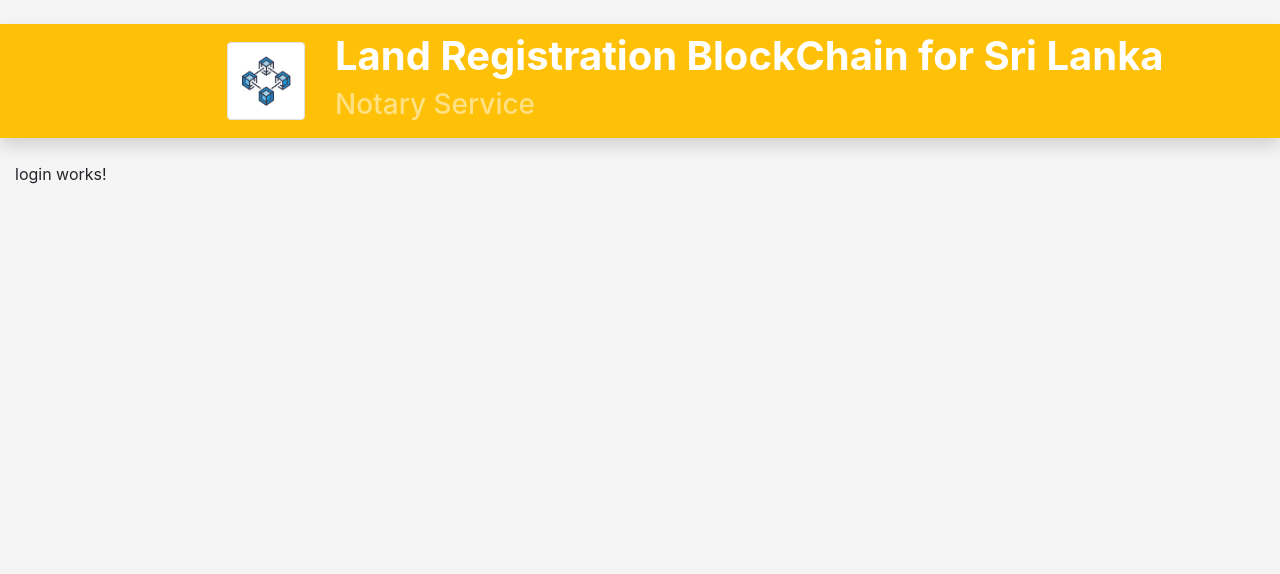
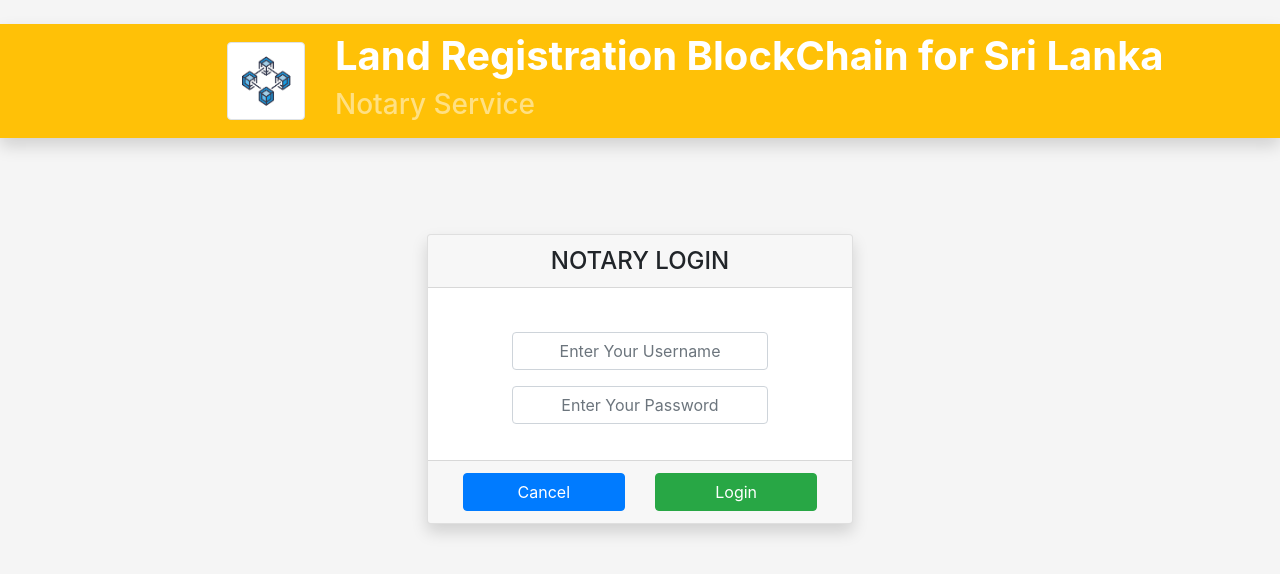
Before and after one commit to LRBSL/frontend-for-notary, an Angular app: page /login in a window 1280 px wide. Shown: the top 574 px of the page. Built offline with nearby package versions, Linux system fonts and the light colour scheme.

Commit message:
login form designed

```diff
--- a/src/app/components/login/login.component.html
+++ b/src/app/components/login/login.component.html
@@ -1 +1,27 @@
-<p>login works!</p>
+<div class="row mt-5 pt-5">
+  <div class="col-4 mx-auto card shadow">
+    <div class="row card-header">
+      <h4 class="my-0 mx-auto"> NOTARY LOGIN </h4>
+    </div>
+    <div class="row card-body">
+      <form class="container mt-4" [formGroup]="loginForm">
+        <div class="form-group row">
+          <input id="username" class="col-8 form-control mx-auto text-center" type="text" formControlName="username"
+            placeholder="Enter Your Username" />
+        </div>
+        <div class="form-group row">
+          <input id="password" class="col-8 form-control mx-auto text-center" type="password" formControlName="password"
+            placeholder="Enter Your Password" />
+        </div>
+      </form>
+    </div>
+    <div class="row card-footer">
+      <div class="col-6">
+        <button class="btn btn-primary btn-block">Cancel</button>
+      </div>
+      <div class="col-6">
+        <button class="btn btn-success btn-block">Login</button>
+      </div>
+    </div>
+  </div>
+</div>
--- a/src/app/components/login/login.component.ts
+++ b/src/app/components/login/login.component.ts
@@ -1,4 +1,5 @@
 import { Component, OnInit } from '@angular/core';
+import {FormControl, FormGroup} from '@angular/forms';
 
 @Component({
   selector: 'app-login',
@@ -6,6 +7,10 @@ import { Component, OnInit } from '@angular/core';
   styleUrls: ['./login.component.css']
 })
 export class LoginComponent implements OnInit {
+  loginForm = new FormGroup({
+    username: new FormControl(''),
+    password: new FormControl('')
+  });
 
   constructor() { }
 
```
